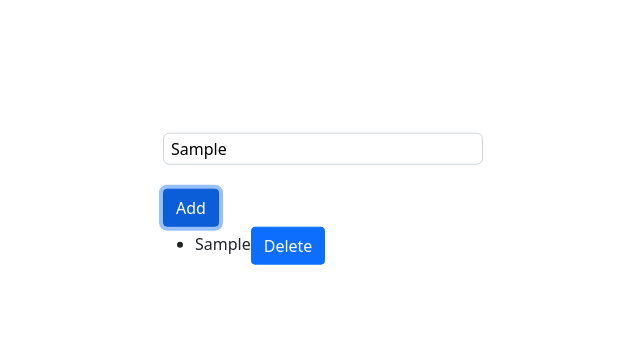
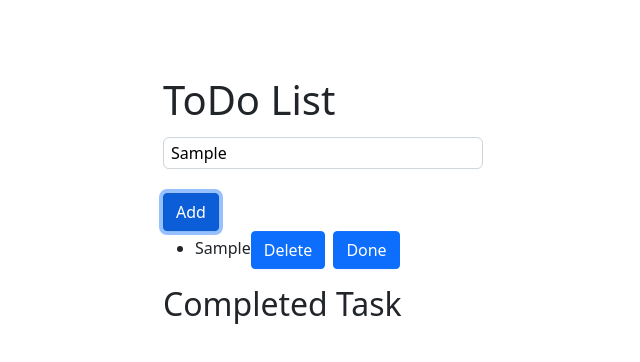
Before and after one commit to soorajtk3/Todo_FE, a React (Create React App) app: page / in a window 1280 px wide. Both pictures are taken after typing "Sample" into the empty fields and a click on the button "Add". Shown: the top 362 px of the page, without its empty margins (317-957 px from the left). Built offline with nearby package versions, Linux system fonts and the light colour scheme.

Commit message:
API calls are writing

```diff
--- a/package.json
+++ b/package.json
@@ -6,6 +6,7 @@
     "@testing-library/jest-dom": "^5.16.3",
     "@testing-library/react": "^12.1.4",
     "@testing-library/user-event": "^13.5.0",
+    "axios": "^0.26.1",
     "bootstrap": "^5.1.3",
     "react": "^18.0.0",
     "react-bootstrap": "^2.2.2",
--- a/src/App.css
+++ b/src/App.css
@@ -16,11 +16,6 @@ body {
 
 .app .mainHeading h1 {
   text-align: center;
-}
-
-.app h1,
-h2 {
-  color: white;
 }
 
 .app .input {
@@ -88,3 +83,6 @@ h2 {
 .b1 {
   margin-right: 3px;
 }
+.donebtn {
+  margin-left: 8px;
+}
--- a/src/App.js
+++ b/src/App.js
@@ -1,24 +1,28 @@
 import './App.css';
 import 'bootstrap/dist/css/bootstrap.min.css';
 import { useState } from 'react';
-import Button from 'react-bootstrap/Button';
+import axios from 'axios';
 
 function App() {
   const [toDos, setTodos] = useState([]);
   const [toDo, setTodo] = useState('');
+  const [complete, setComplete] = useState([]);
+
   const removeItem = (key) => {
-    setTodos(toDos.filter((value,index)=>index!==key));
+    setTodos(toDos.filter((value, index) => index !== key));
+  };
+  const completedTask = (ind) => {
+    const completeTask = toDos.filter((item, index) => index === ind);
+    setComplete(completeTask[0]);
   };
   return (
     <div className='app'>
       <div className='subHeading'>
         <br />
-        <h2>ToDo List </h2>
+        <h1>ToDo List </h1>
       </div>
 
       <div className='input form-control'>
-
-
         <input
           value={toDo}
           onChange={(e) => setTodo(e.target.value)}
@@ -42,15 +46,30 @@ function App() {
                 {value}
                 <button
                   onClick={() => {
-                  removeItem(index)
+                    removeItem(index);
                   }}
                   className='btn btn-primary '
                 >
                   Delete
                 </button>
+                <button
+                  onClick={() => completedTask(index)}
+                  className='btn btn-primary donebtn'
+                >
+                  Done
+                </button>
               </li>
             </ul>
           </div>
+        );
+      })}
+
+      <h2>Completed Task</h2>
+      {complete.map((value, index) => {
+        return (
+          <ul>
+            <li>{value}</li>
+          </ul>
         );
       })}
     </div>
```
Also changed, not shown: 1 other file (tests, documents, lock files or other folders).
